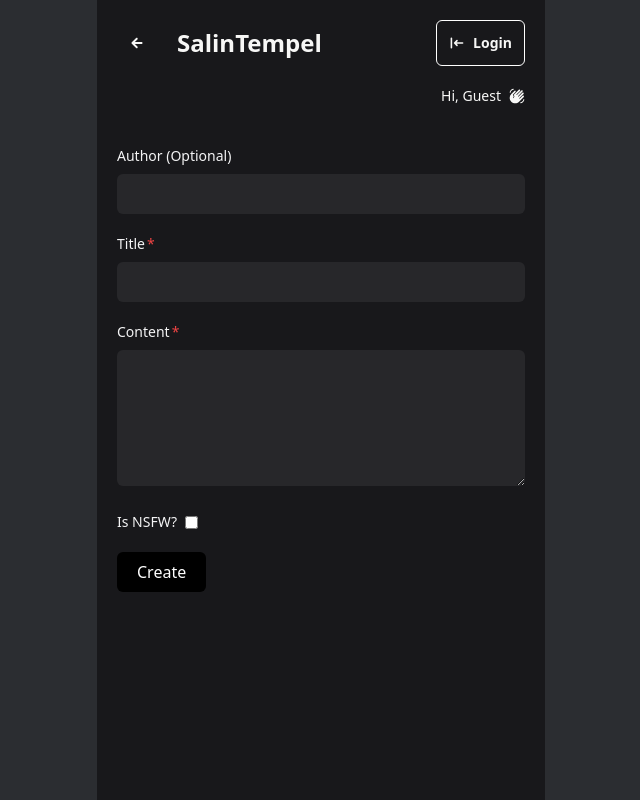
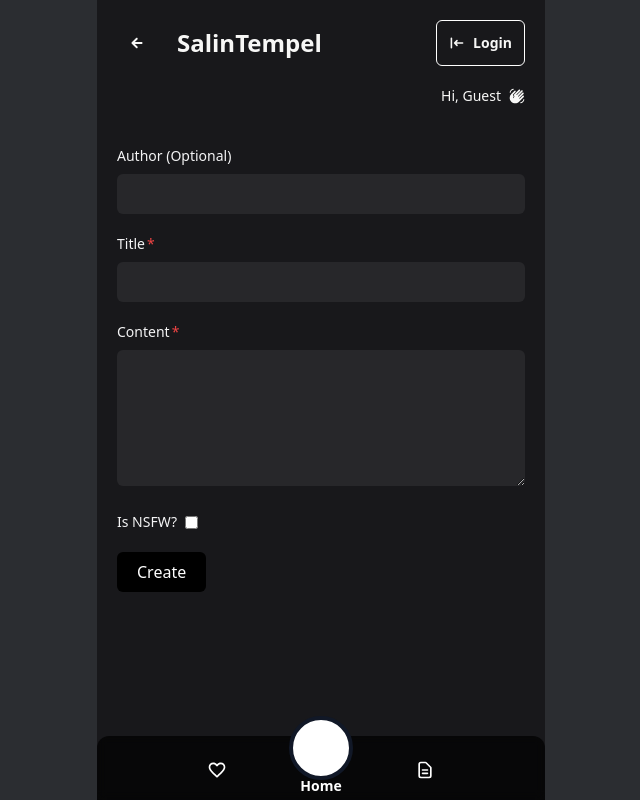
Before and after one commit to anscsmwn/salintempel, a React (Vite) app in the folder client/: page /create in a window 1280 px wide. Shown: the whole page, without its empty margins (319-959 px from the left). Built offline with nearby package versions, Linux system fonts and the light colour scheme; no server answers.

Commit message:
feat: adding favorite pages

```diff
--- a/client/src/App.tsx
+++ b/client/src/App.tsx
@@ -5,6 +5,8 @@ import Login from './pages/Login';
 import { AuthContextProvider } from './context/authContext';
 import Register from './pages/Register';
 import { Toaster } from 'react-hot-toast';
+import Favorites from './pages/Favorites';
+import NavigationMenu from './components/NavigationMenu/NavigationMenu';
 function App() {
   return (
     <>
@@ -15,7 +17,10 @@ function App() {
             <Route path="/create" element={<Create />} />
             <Route path="/login" element={<Login />} />
             <Route path="/register" element={<Register />} />
+            <Route path="/favorites" element={<Favorites />} />
           </Routes>
+          {location.pathname !== '/login' &&
+            location.pathname !== '/register' && <NavigationMenu />}
         </main>
       </AuthContextProvider>
       <Toaster />
--- a/client/src/components/Layout.tsx
+++ b/client/src/components/Layout.tsx
@@ -1,8 +1,6 @@
 import React from 'react';
 import { Helmet } from 'react-helmet-async';
 import { useLocation } from 'react-router-dom';
-import NavigationMenu from './NavigationMenu/NavigationMenu';
-
 interface LayoutProps {
   title: string;
   children: React.ReactNode;
@@ -18,9 +16,6 @@ const Layout = ({ title, children }: LayoutProps) => {
       <div className="px-5 bg-[#18181b] text-[#f7f7f6] min-h-screen">
         {children}
       </div>
-      {/* {location.pathname !== '/login' && location.pathname !== '/register' && (
-        <NavigationMenu />
-      )} */}
     </>
   );
 };
--- a/client/src/components/NavigationMenu/NavigationMenu.tsx
+++ b/client/src/components/NavigationMenu/NavigationMenu.tsx
@@ -1,38 +1,62 @@
 import { FiHome } from 'react-icons/fi';
 import { MdOutlineFavoriteBorder } from 'react-icons/md';
 import { HiOutlineDocumentText } from 'react-icons/hi';
-import NavigationMenuItem from './NavigationMenuItem';
-import { useLocation } from 'react-router-dom';
+import { useState } from 'react';
+import { Link } from 'react-router-dom';
 
 const NavigationMenu = () => {
-  const location = useLocation();
-  const links = [
+  const Menus = [
     {
-      text: 'Favorite',
-      url: '/favorite',
+      name: 'Favorites',
+      url: '/favorites',
       icon: <MdOutlineFavoriteBorder />,
+      dis: 'translate-x-[2rem]',
     },
+    { name: 'Home', url: '/', icon: <FiHome />, dis: 'translate-x-[8.5rem]' },
     {
-      text: 'Home',
-      url: '/',
-      icon: <FiHome />,
-    },
-    {
-      text: 'SalinTempel',
+      name: 'SalinTempel',
       url: '/my-salintempel',
       icon: <HiOutlineDocumentText />,
+      dis: 'translate-x-[15rem]',
     },
   ];
+  const [active, setActive] = useState(1);
   return (
-    <nav className="fixed bottom-0 mx-auto rounded-t-md flex w-full max-w-md justify-between px-14 pb-3 pt-4 bg-black bg-opacity-70 backdrop-blur-sm">
-      {links.map((item, index) => (
-        <NavigationMenuItem
-          key={index}
-          {...item}
-          // eslint-disable-next-line no-restricted-globals
-          isActive={location.pathname === item.url}
-        />
-      ))}
+    <nav className="bg-black max-h-[4.4rem] px-14 rounded-t-xl fixed bottom-0 mx-auto w-full max-w-md bg-opacity-70 backdrop-blur-sm">
+      <div className="flex relative">
+        <span
+          className={`bg-white duration-500 ${Menus[active].dis} border-4 border-gray-900 h-16 w-16 absolute
+           -top-5 rounded-full`}
+        ></span>
+        <ul className="flex items-center justify-center gap-10 w-full">
+          {Menus.map((menu, i) => (
+            <li key={i} className="w-16">
+              <Link
+                to={menu.url}
+                className="flex flex-col text-center pt-6 items-center"
+                onClick={() => setActive(i)}
+              >
+                <span
+                  className={`text-xl cursor-pointer duration-500 text-white ${
+                    i === active ? '-mt-10 text-black z-10 scale-125' : ''
+                  } `}
+                >
+                  {menu.icon}
+                </span>
+                <p
+                  className={` ${
+                    active === i
+                      ? 'translate-y-4 duration-700 opacity-100'
+                      : 'opacity-0 translate-y-10'
+                  } text-white text-sm font-semibold`}
+                >
+                  {menu.name}
+                </p>
+              </Link>
+            </li>
+          ))}
+        </ul>
+      </div>
     </nav>
   );
 };
--- /dev/null
+++ b/client/src/components/ScrollToTop.tsx
@@ -0,0 +1,14 @@
+import { useEffect } from 'react';
+import { useLocation } from 'react-router-dom';
+
+const ScrollToTop = () => {
+  const { pathname } = useLocation();
+
+  useEffect(() => {
+    window.scrollTo(0, 0);
+  }, [pathname]);
+
+  return null;
+};
+
+export default ScrollToTop;
--- a/client/src/main.tsx
+++ b/client/src/main.tsx
@@ -6,12 +6,14 @@ import { BrowserRouter } from 'react-router-dom';
 import { HelmetProvider } from 'react-helmet-async';
 import { QueryClientProvider, QueryClient } from 'react-query';
 import { ReactQueryDevtools } from 'react-query/devtools';
+import ScrollToTop from './components/ScrollToTop';
 const queryClient = new QueryClient();
 ReactDOM.createRoot(document.getElementById('root') as HTMLElement).render(
   <React.StrictMode>
     <BrowserRouter>
       <HelmetProvider>
         <QueryClientProvider client={queryClient}>
+          <ScrollToTop />
           <App />
           <ReactQueryDevtools initialIsOpen={false} />
         </QueryClientProvider>
--- /dev/null
+++ b/client/src/pages/Favorites.tsx
@@ -0,0 +1,25 @@
+import { AiOutlineLoading3Quarters } from 'react-icons/ai';
+import Header from '../components/Header';
+import ItemSalinTempel from '../components/ItemSalinTempel';
+import Layout from '../components/Layout';
+import { useGetMyFavorites } from '../query-hooks/useSalinTempel';
+
+const Favorites = () => {
+  const { data, isLoading } = useGetMyFavorites();
+  if (isLoading)
+    return (
+      <AiOutlineLoading3Quarters className="animate-spin text-4xl mx-auto text-slate-800 text-center pt-10" />
+    );
+  return (
+    <Layout title="Favorites">
+      <Header />
+      <section className="space-y-5 pt-10 pb-24">
+        {data?.data.map((item) => (
+          <ItemSalinTempel key={item._id} {...item} />
+        ))}
+      </section>
+    </Layout>
+  );
+};
+
+export default Favorites;
--- a/client/src/query-hooks/useSalinTempel.tsx
+++ b/client/src/query-hooks/useSalinTempel.tsx
@@ -1,4 +1,9 @@
-import { useMutation, useQueryClient, useInfiniteQuery } from 'react-query';
+import {
+  useMutation,
+  useQueryClient,
+  useInfiniteQuery,
+  useQuery,
+} from 'react-query';
 import { UserAuth } from '../context/authContext';
 import { formattedParams } from '../lib/formatted';
 import { ResponseData, ResponseDataGetAll } from '../types/types';
@@ -114,3 +119,25 @@ export const useCreateSalinTempel = () => {
     },
   });
 };
+
+export const useGetMyFavorites = () => {
+  const { user } = UserAuth();
+  return useQuery({
+    queryKey: ['my-favorites'],
+    queryFn: async (): Promise<ResponseData> => {
+      if (!user?.email) {
+        return {
+          data: [],
+          end_point: 'api/salin-tempel/my-favorite',
+          method: 'GET',
+          status: 'error',
+          total: 0,
+          errors: ['You must login first'],
+        };
+      }
+      return await (
+        await fetch(`${baseURL}/api/salin-tempel/my-favorite/${user?.email}`)
+      ).json();
+    },
+  });
+};
```
Also changed, not shown: 2 other files (tests, documents, lock files or other folders).
